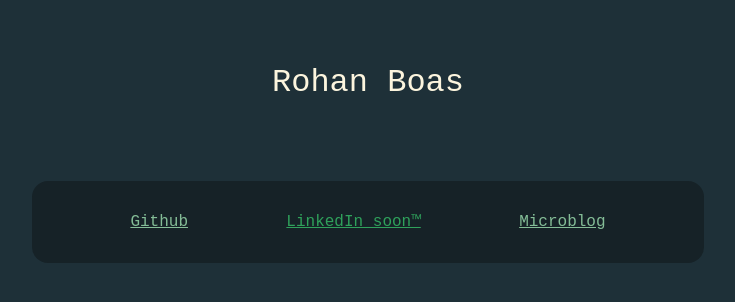
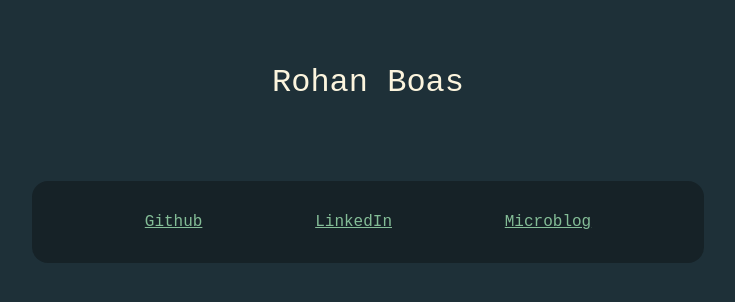
Before and after one commit to rjboas/rjboas.github.io, a plain HTML site: page index.html in a window 1280 px wide. Shown: the whole page, without its empty margins (272-1007 px from the left). Drawn offline with Linux system fonts and the light colour scheme; a web font is replaced by a local one.

Commit message:
Add LinkedIn

```diff
--- a/index.html
+++ b/index.html
@@ -18,7 +18,7 @@
 
       <a href="https://github.com/rjboas">Github</a>
 
-      <a href="">LinkedIn soon™</a>
+      <a href="https://www.linkedin.com/in/rohanboas">LinkedIn</a>
 
       <a href="microblog.html">Microblog</a>
 
```
